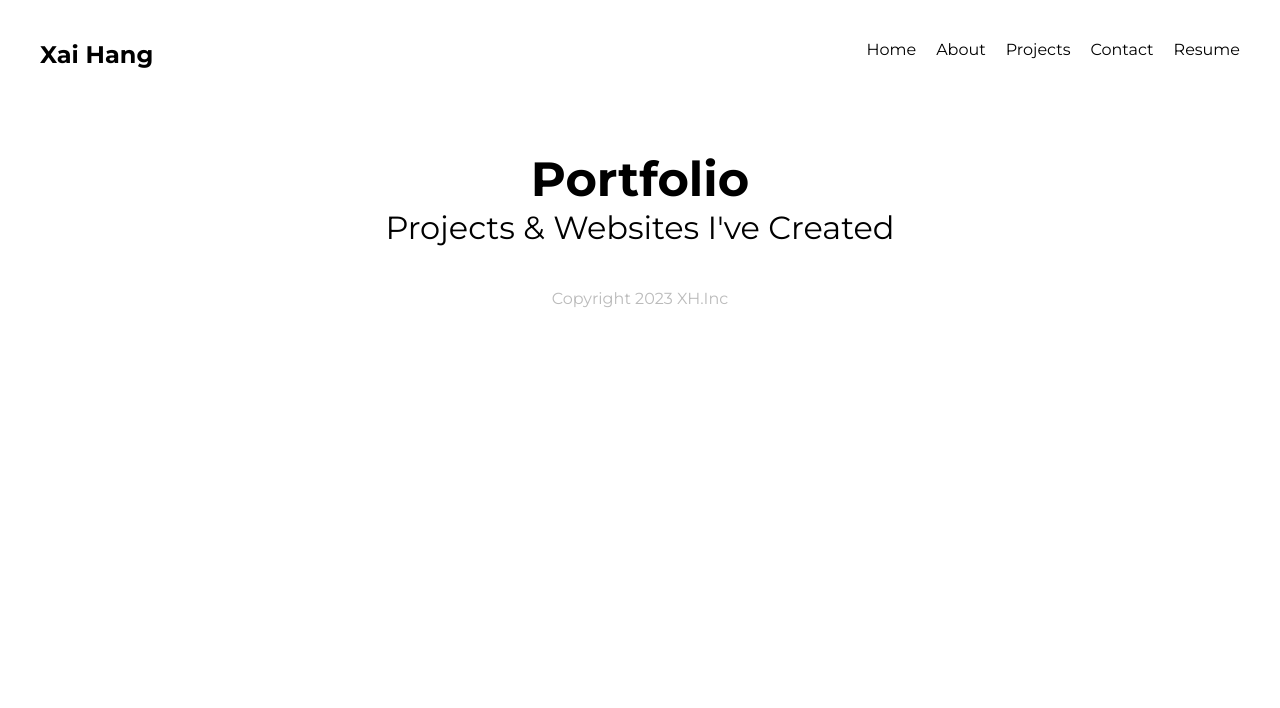
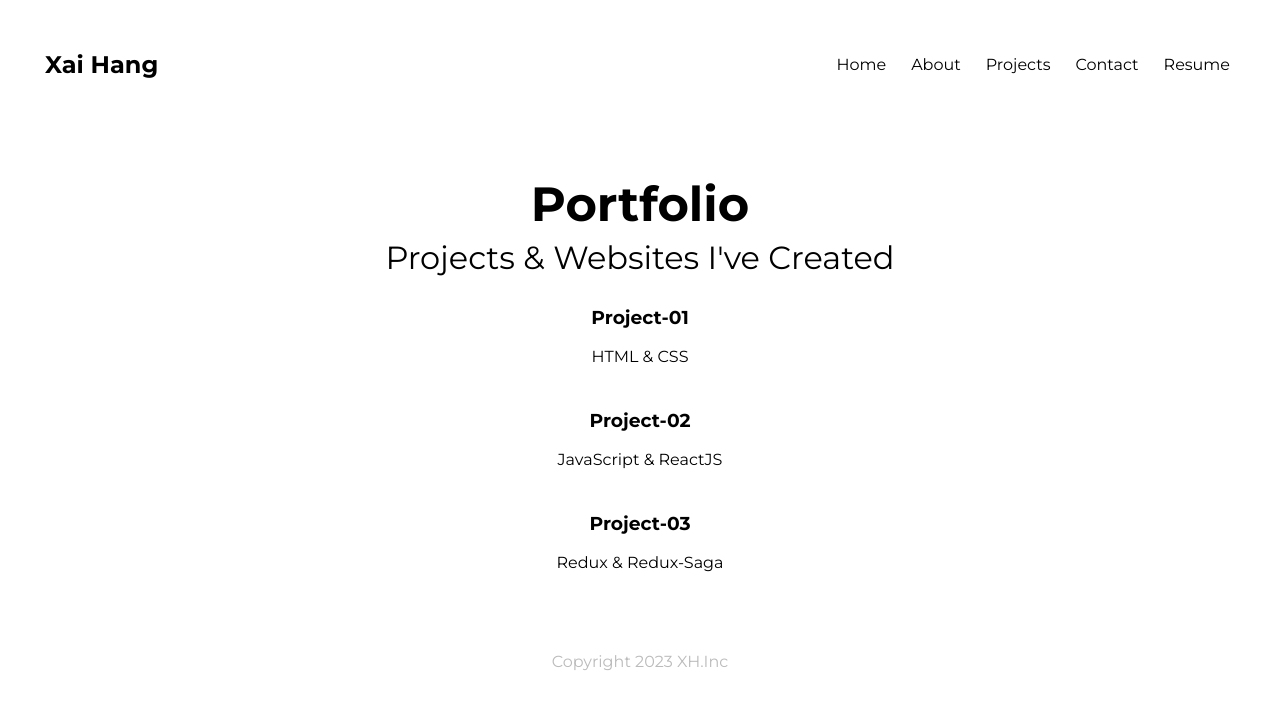
Before and after one commit to xaihang/gatsby-intro, a Gatsby site: page /projects in a window 1280 px wide. Built offline with nearby package versions, Linux system fonts and the light colour scheme; Gatsby itself is replaced by a stand-in of ours.

Commit message:
added graphql plugins and markdown transformer with sample projects

```diff
--- a/gatsby-config.js
+++ b/gatsby-config.js
@@ -8,5 +8,19 @@
  * @type {import('gatsby').GatsbyConfig}
  */
 module.exports = {
-  plugins: [],
+  plugins: [
+    'gatsby-transformer-remark',
+    {
+      resolve: `gatsby-source-filesystem`,
+      options: {
+        name: `projects`,
+        path: `${__dirname}/src/projects/`,
+      },
+    },
+  ],
+  siteMetadata: {
+    title:'Xai Hang',
+    description: 'Web Dev Portfolio',
+    copyright: 'This website is copy right 2023 XH.Inc'
+  }
 }
--- a/package.json
+++ b/package.json
@@ -14,6 +14,8 @@
   },
   "dependencies": {
     "gatsby": "^5.8.1",
+    "gatsby-source-filesystem": "^5.8.0",
+    "gatsby-transformer-remark": "^6.8.0",
     "lodash": "^4.17.21",
     "react": "^18.2.0",
     "react-dom": "^18.2.0"
--- a/src/components/Navbar.jsx
+++ b/src/components/Navbar.jsx
@@ -1,10 +1,24 @@
-import { Link } from "gatsby";
+import { Link, graphql, useStaticQuery } from "gatsby";
 import React from "react";
+import '../styles/global.css'
 
 export default function Navbar() {
+  const data = useStaticQuery(graphql`
+    query SiteInfo {
+      site {
+        siteMetadata {
+          description
+          title
+        }
+      }
+    }
+  `);
+
+  const {title} = data.site.siteMetadata
+
   return (
     <nav>
-      <h1>Xai Hang</h1>
+      <h1>{title}</h1>
       <div className="links">
         <Link to="/">Home</Link>
         <Link to="/about">About</Link>
--- a/src/pages/index.jsx
+++ b/src/pages/index.jsx
@@ -4,13 +4,14 @@
 import "../styles/home.css";
 
 export default function Home() {
+
   return (
     <Layout>
       <section className="header">
         <div>
           <h2>Design</h2>
           <h3>Develop & Deploy</h3>
-          <p>Full Stack Software Developer from Minneapolis, MN</p>
+          <p>Full Stack Software Developer based in Minneapolis, MN</p>
           <Link className="btn" to="/projects">
             My Portfolio Projects
           </Link>
@@ -20,6 +21,7 @@
           alt="profile"
           style={{ maxWidth: "300px", borderRadius: "50%" }}
         />
+
       </section>
     </Layout>
   );
--- a/src/pages/projects/index.jsx
+++ b/src/pages/projects/index.jsx
@@ -1,14 +1,43 @@
+import { graphql, Link } from "gatsby";
 import React from "react";
 import Layout from "../../components/Layout";
 import '../../styles/projects.css'
 
-export default function Projects() {
+export default function Projects({data}) {
+  console.log('data', data)
+  const projects = data.allMarkdownRemark.nodes
+
   return (
     <Layout>
       <div className="portfolio">
         <h2>Portfolio</h2>
         <h3>Projects & Websites I've Created</h3>
+        <div>
+          {projects.map(project => (
+            <Link to={"/projects" + project.frontmatter.slug} key={project.id}>
+              <div>
+                <h3>{project.frontmatter.title}</h3>
+                <p>{project.frontmatter.stack}</p>
+              </div>
+            </Link>
+          ))}
+        </div>
       </div>
     </Layout>
   );
 }
+
+// export page query
+export const query = graphql`
+query ProjectsPage {
+  allMarkdownRemark {
+    nodes {
+      frontmatter {
+        slug
+        stack
+        title
+      }
+      id
+    }
+  }
+}`
--- /dev/null
+++ b/src/projects/project-01.md
@@ -0,0 +1,11 @@
+---
+title: Project-01
+stack: HTML & CSS
+slug: project-01
+---
+
+**Lorem ninja ipsum dolor sit amet**, consectetuer adipiscing elit, sed diam nonummy nibh euismod tincidunt ut laoreet dolore magna aliquam erat volutpat. Ut ninja wisi enim ad minim veniam, quis nostrud exerci tation ullamcorper suscipit ninja lobortis nisl ut aliquip ex ea commodo consequat. Duis ninja autem vel eum iriure dolor in hendrerit in vulputate ninja velit esse molestie consequat, vel illum dolore eu feugiat nulla ninja facilisis at vero eros et accumsan et iusto odio dignissim qui blandit praesent luptatum zzril delenit augue duis dolore te feugait nulla facilisi. Nam ninja ipsum liber tempor cum soluta nobis eleifend option congue nihil imperdiet doming id quod mazim placerat facer possim assum. Typi ninja non habent claritatem insitam; est usus legentis in iis qui facit eorum claritatem. Investigationes ninja demonstraverunt lectores legere me lius quod ii legunt saepius. Claritas ninja est etiam processus dynamicus, qui ninja sequitur mutationem consuetudium lectorum. Mirum ninja est notare quam littera gothica, quam nunc putamus parum claram, anteposuerit litterarum formas humanitatis per seacula quarta decima et quinta decima. Eodem ninja ipsum modo typi, qui nunc nobis videntur parum clari, fiant sollemnes in ninja futurum.
+
+### Lorem ninja ipsum dolor
+
+Lorem ninja ipsum dolor sit amet, consectetuer adipiscing elit, sed diam nonummy nibh euismod tincidunt ut laoreet dolore magna aliquam erat volutpat. Ut ninja wisi enim ad minim veniam, quis nostrud exerci tation ullamcorper suscipit ninja lobortis nisl ut aliquip ex ea commodo consequat. Duis ninja autem vel eum iriure dolor in hendrerit in vulputate ninja velit esse molestie consequat, vel illum dolore eu feugiat nulla ninja facilisis at vero eros et accumsan et iusto odio dignissim qui blandit praesent luptatum zzril delenit augue duis dolore te feugait nulla facilisi. Nam ninja ipsum liber tempor cum soluta nobis eleifend option congue nihil imperdiet doming id quod mazim placerat facer possim assum. Typi ninja non habent claritatem insitam; est usus legentis in iis qui facit eorum claritatem. Investigationes ninja demonstraverunt lectores legere me lius quod ii legunt saepius. Claritas ninja est etiam processus dynamicus, qui ninja sequitur mutationem consuetudium lectorum. Mirum ninja est notare quam littera gothica, quam nunc putamus parum claram, anteposuerit litterarum formas humanitatis per seacula quarta decima et quinta decima. Eodem ninja ipsum modo typi, qui nunc nobis videntur parum clari, fiant sollemnes in ninja futurum.
--- /dev/null
+++ b/src/projects/project-02.md
@@ -0,0 +1,11 @@
+---
+title: Project-02
+stack: JavaScript & ReactJS
+slug: project-02
+---
+
+Lorem ninja ipsum dolor sit amet, consectetuer adipiscing elit, sed diam nonummy nibh euismod tincidunt ut laoreet dolore magna aliquam erat volutpat. Ut ninja wisi enim ad minim veniam, quis nostrud exerci tation ullamcorper suscipit ninja lobortis nisl ut aliquip ex ea commodo consequat. Duis ninja autem vel eum iriure dolor in hendrerit in vulputate ninja velit esse molestie consequat, vel illum dolore eu feugiat nulla ninja facilisis at vero eros et accumsan et iusto odio dignissim qui blandit praesent luptatum zzril delenit augue duis dolore te feugait nulla facilisi. Nam ninja ipsum liber tempor cum soluta nobis eleifend option congue nihil imperdiet doming id quod mazim placerat facer possim assum. Typi ninja non habent claritatem insitam; est usus legentis in iis qui facit eorum claritatem. Investigationes ninja demonstraverunt lectores legere me lius quod ii legunt saepius. Claritas ninja est etiam processus dynamicus, qui ninja sequitur mutationem consuetudium lectorum. Mirum ninja est notare quam littera gothica, quam nunc putamus parum claram, anteposuerit litterarum formas humanitatis per seacula quarta decima et quinta decima. Eodem ninja ipsum modo typi, qui nunc nobis videntur parum clari, fiant sollemnes in ninja futurum.
+
+### Lorem ninja ipsum dolor
+
+Lorem ninja ipsum dolor sit amet, consectetuer adipiscing elit, sed diam nonummy nibh euismod tincidunt ut laoreet dolore magna aliquam erat volutpat. Ut ninja wisi enim ad minim veniam, quis nostrud exerci tation ullamcorper suscipit ninja lobortis nisl ut aliquip ex ea commodo consequat. Duis ninja autem vel eum iriure dolor in hendrerit in vulputate ninja velit esse molestie consequat, vel illum dolore eu feugiat nulla ninja facilisis at vero eros et accumsan et iusto odio dignissim qui blandit praesent luptatum zzril delenit augue duis dolore te feugait nulla facilisi. Nam ninja ipsum liber tempor cum soluta nobis eleifend option congue nihil imperdiet doming id quod mazim placerat facer possim assum. Typi ninja non habent claritatem insitam; est usus legentis in iis qui facit eorum claritatem. Investigationes ninja demonstraverunt lectores legere me lius quod ii legunt saepius. Claritas ninja est etiam processus dynamicus, qui ninja sequitur mutationem consuetudium lectorum. Mirum ninja est notare quam littera gothica, quam nunc putamus parum claram, anteposuerit litterarum formas humanitatis per seacula quarta decima et quinta decima. Eodem ninja ipsum modo typi, qui nunc nobis videntur parum clari, fiant sollemnes in ninja futurum.
--- /dev/null
+++ b/src/projects/project-03.md
@@ -0,0 +1,11 @@
+---
+title: Project-03
+stack: Redux & Redux-Saga
+slug: project-03
+---
+
+Lorem ninja ipsum dolor sit amet, consectetuer adipiscing elit, sed diam nonummy nibh euismod tincidunt ut laoreet dolore magna aliquam erat volutpat. Ut ninja wisi enim ad minim veniam, quis nostrud exerci tation ullamcorper suscipit ninja lobortis nisl ut aliquip ex ea commodo consequat. Duis ninja autem vel eum iriure dolor in hendrerit in vulputate ninja velit esse molestie consequat, vel illum dolore eu feugiat nulla ninja facilisis at vero eros et accumsan et iusto odio dignissim qui blandit praesent luptatum zzril delenit augue duis dolore te feugait nulla facilisi. Nam ninja ipsum liber tempor cum soluta nobis eleifend option congue nihil imperdiet doming id quod mazim placerat facer possim assum. Typi ninja non habent claritatem insitam; est usus legentis in iis qui facit eorum claritatem. Investigationes ninja demonstraverunt lectores legere me lius quod ii legunt saepius. Claritas ninja est etiam processus dynamicus, qui ninja sequitur mutationem consuetudium lectorum. Mirum ninja est notare quam littera gothica, quam nunc putamus parum claram, anteposuerit litterarum formas humanitatis per seacula quarta decima et quinta decima. Eodem ninja ipsum modo typi, qui nunc nobis videntur parum clari, fiant sollemnes in ninja futurum.
+
+### Lorem ninja ipsum dolor
+
+Lorem ninja ipsum dolor sit amet, consectetuer adipiscing elit, sed diam nonummy nibh euismod tincidunt ut laoreet dolore magna aliquam erat volutpat. Ut ninja wisi enim ad minim veniam, quis nostrud exerci tation ullamcorper suscipit ninja lobortis nisl ut aliquip ex ea commodo consequat. Duis ninja autem vel eum iriure dolor in hendrerit in vulputate ninja velit esse molestie consequat, vel illum dolore eu feugiat nulla ninja facilisis at vero eros et accumsan et iusto odio dignissim qui blandit praesent luptatum zzril delenit augue duis dolore te feugait nulla facilisi. Nam ninja ipsum liber tempor cum soluta nobis eleifend option congue nihil imperdiet doming id quod mazim placerat facer possim assum. Typi ninja non habent claritatem insitam; est usus legentis in iis qui facit eorum claritatem. Investigationes ninja demonstraverunt lectores legere me lius quod ii legunt saepius. Claritas ninja est etiam processus dynamicus, qui ninja sequitur mutationem consuetudium lectorum. Mirum ninja est notare quam littera gothica, quam nunc putamus parum claram, anteposuerit litterarum formas humanitatis per seacula quarta decima et quinta decima. Eodem ninja ipsum modo typi, qui nunc nobis videntur parum clari, fiant sollemnes in ninja futurum.
--- a/src/styles/global.css
+++ b/src/styles/global.css
@@ -1,7 +1,7 @@
 @import url('https://fonts.googleapis.com/css2?family=Montserrat:wght@300;400;500;700&display=swap');
 
 * {
-  margin: 0;
+  margin: 5px;
   padding: 0;
   text-decoration: none;
   font-family: "Montserrat";
```
Also changed, not shown: 1 other file.
